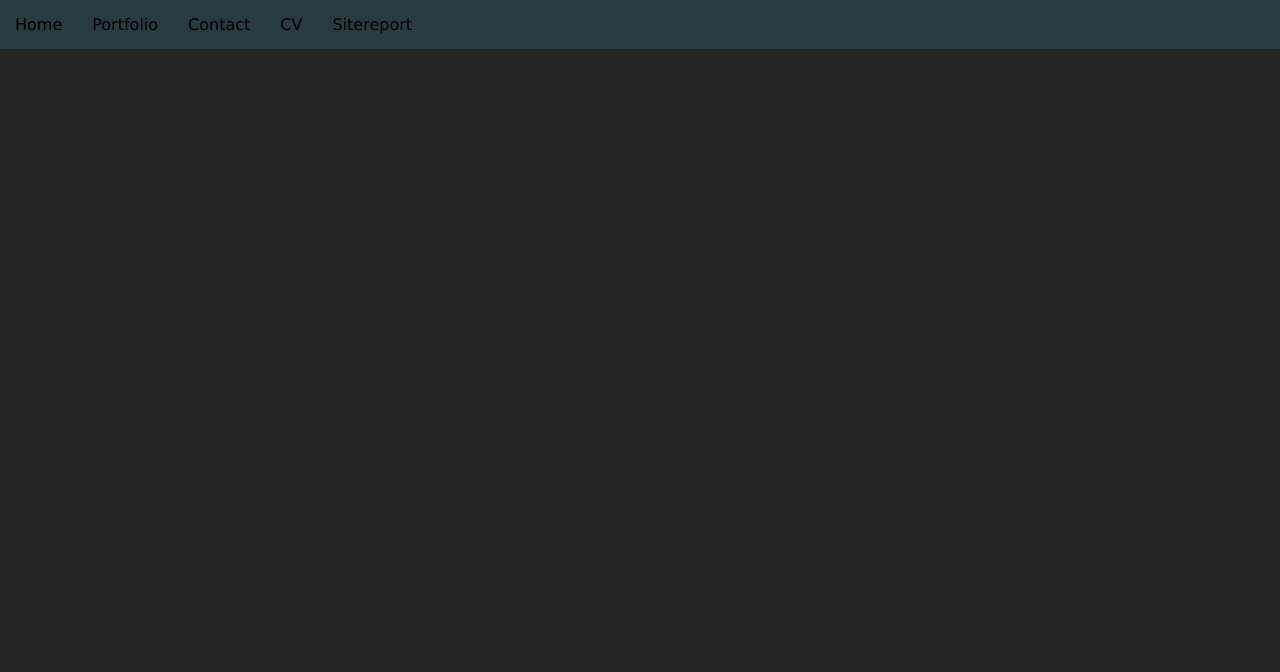
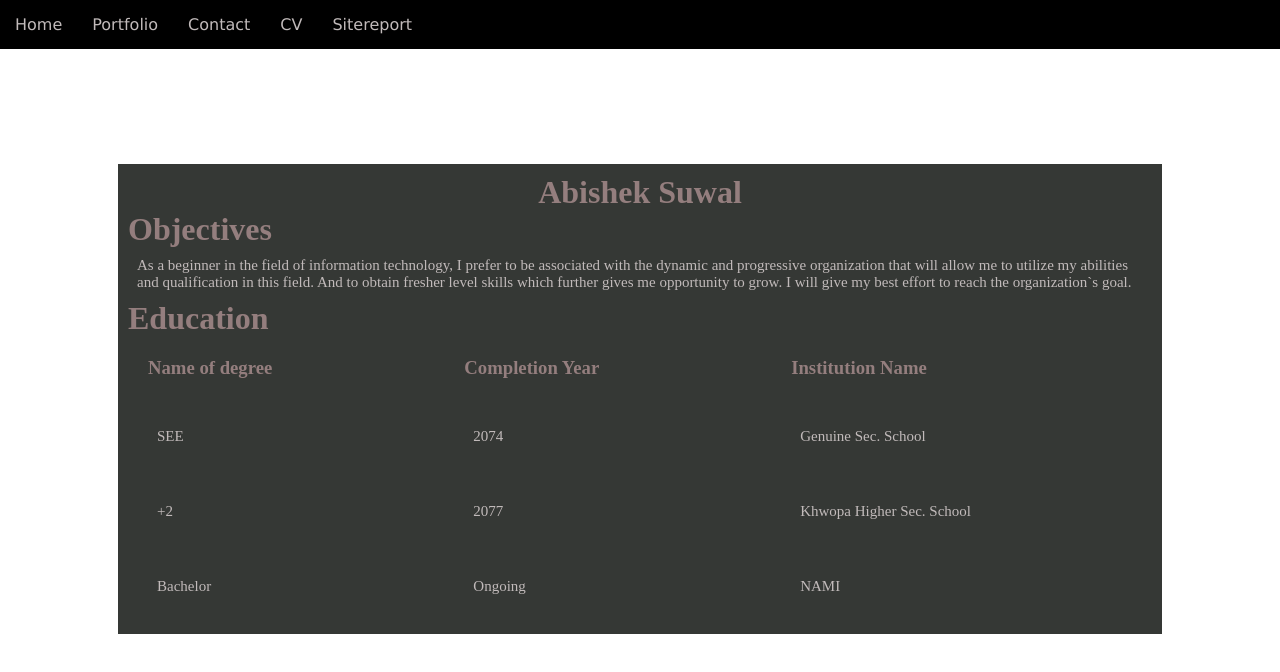
Before and after one commit to Abisheksuwal/Term1-project, a plain HTML site: page CSY1018-term1/CV.html in a window 1280 px wide. Drawn offline with Linux system fonts and the light colour scheme.

Commit message:
cv was upated and background changes were made

```diff
--- a/CSY1018-term1/CV.html
+++ b/CSY1018-term1/CV.html
@@ -31,6 +31,39 @@
 	</nav>
 
 
+<!-- coding for CV starts Here -->
+<div class="box1">
+	<h1 class="cvintro">Abishek Suwal</h1>
+
+	<div class="objectives">
+		<h1>Objectives</h1>
+		<p>As a beginner in the field of information technology, I prefer to be associated with the dynamic and progressive organization that will allow me to utilize my abilities and qualification in this field. And to obtain fresher level skills which further gives me opportunity to grow. I will give my best effort to reach the organization`s goal.</p>
+	</div>
+
+	<div class="education">
+		<h1>Education</h1>
+		<div class="grid-container">
+
+			<div class="grid-item"><h3>Name of degree</h3></div>
+			<div class="grid-item"><h3>Completion Year</h3></div>
+			<div class="grid-item"><h3>Institution Name</h3></div>
+			<div class="grid-item"><p>SEE</p></div>
+			<div class="grid-item"><p>2074</p></div>
+			<div class="grid-item"><p>Genuine Sec. School</p></div>
+			<div class="grid-item"><p>+2</p></div>
+			<div class="grid-item"><p>2077</p></div>
+			<div class="grid-item"><p>Khwopa Higher Sec. School</p></div>
+			<div class="grid-item"><p>Bachelor</p></div>
+			<div class="grid-item"><p>Ongoing</p></div>
+			<div class="grid-item"><p>NAMI</p></div>
+
+
+		</div>
+
+	</div>
+
+</div>
+
 
 
 </body>
--- a/CSY1018-term1/index.css
+++ b/CSY1018-term1/index.css
@@ -1,16 +1,16 @@
 body{
 	margin: 0px;
-	background-color: #000000db;
+	background-color: /*#464646*/ white;
 }
 
 nav{
-	background-color: #283b40;
+	background-color: /*#283b40*/ black;
 	margin:0px;
 	display: inline-flex;
 	width: 100%;
 }
 
-h4,h1{
+h4,h1,h3{
 	font-family:Ink Free;
 	margin: 0px;
 	color: #947e7e;
@@ -20,14 +20,14 @@ p{
 	margin: 9px;
 	font-family: Ink Free;
 	font-size: 15px;
-	color: white;
+	color: #c1baba;
 }
 
 /*menu starts here*/
 .text{
 	text-decoration: none;
 	font-family: Lucida Sans;
-	color: black;
+	color: #c1baba;
 }
 
 .option0{
@@ -68,7 +68,9 @@ p{
 	height: 300px;
 	width: 300px;
 	border-radius: 50%;
+	box-shadow: 3px 8px 10px 3px rgba(1,0,0,0.5);
 }
+
 
 .intro{
 	float: right;
@@ -89,6 +91,8 @@ p{
 	height: 30px;
 	border-radius: 20px;
 	background-color: #70776f;
+	/*border: none;*/
+	box-shadow: 0px 4px 5px 0 rgba(1,0,0,0.5);
 }
 
 /*portfolio starts here*/
@@ -99,15 +103,44 @@ p{
 	background-color: green;
 	margin:auto;
 	margin-top: 30px;
-	transform: translate(200px 500px);
 	transition:all .5s ease-in-out;
+	box-shadow: 0px 8px 10px 0 rgba(1,0,0,0.5);
 }
 
 .port:hover{
 	width: 95%;
 	height: 160px;
+	box-shadow: 0px 8px 13px 10px rgba(1,0,0,0.5);
 }
 
+
+/*CV starts here*/
+.box1{
+	height: auto;
+	width: 80%;
+	background-color: #353835;
+	margin: auto;
+	text-align: center;
+	margin-top: 9%;
+	padding: 10px;
+}
+
+.objectives{
+	text-align: left;
+}
+
+.education{
+	text-align: left;
+}
+
+.grid-container{
+	display: grid;
+	grid-template-columns: auto auto auto;
+}
+
+.grid-item{
+	padding: 20px;
+}
 
 
 
@@ -115,6 +148,8 @@ p{
 	nav{
 		flex-direction: column;
 	}
+
+	/*responsive for home*/
 
 	.introimg{
 		height: 200px;
@@ -133,4 +168,12 @@ p{
 		width: 95%;
 	}
 
+	/*CV*/
+
+	.box1{
+		width: 96%;
+		margin-top: 2%;
+		height: 96%;
+	}
+
 }
```
Also changed, not shown: CSY1018-term1/index.html (+1 -1 lines), CSY1018-term1/portfolio.html (+8 -8 lines).
